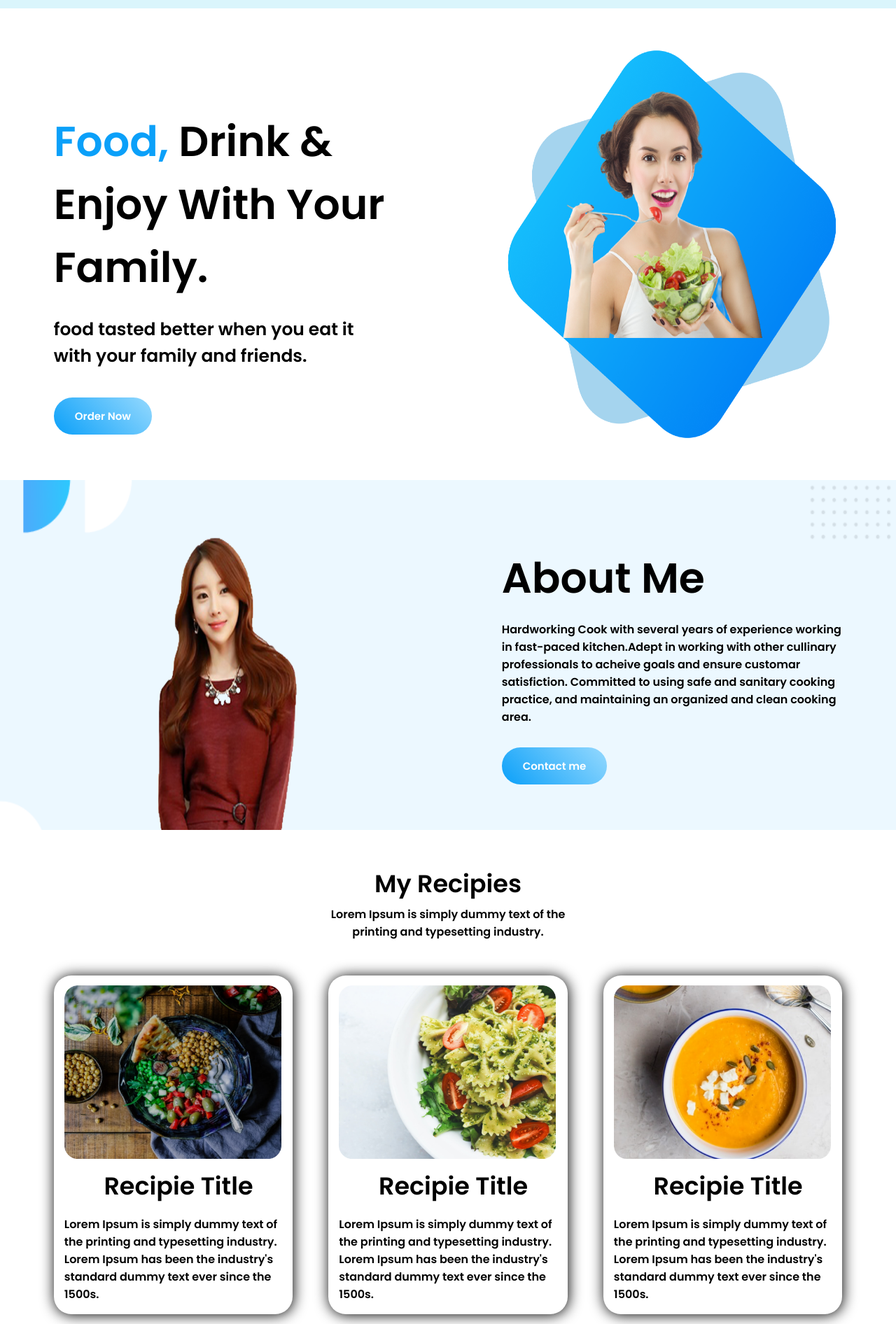
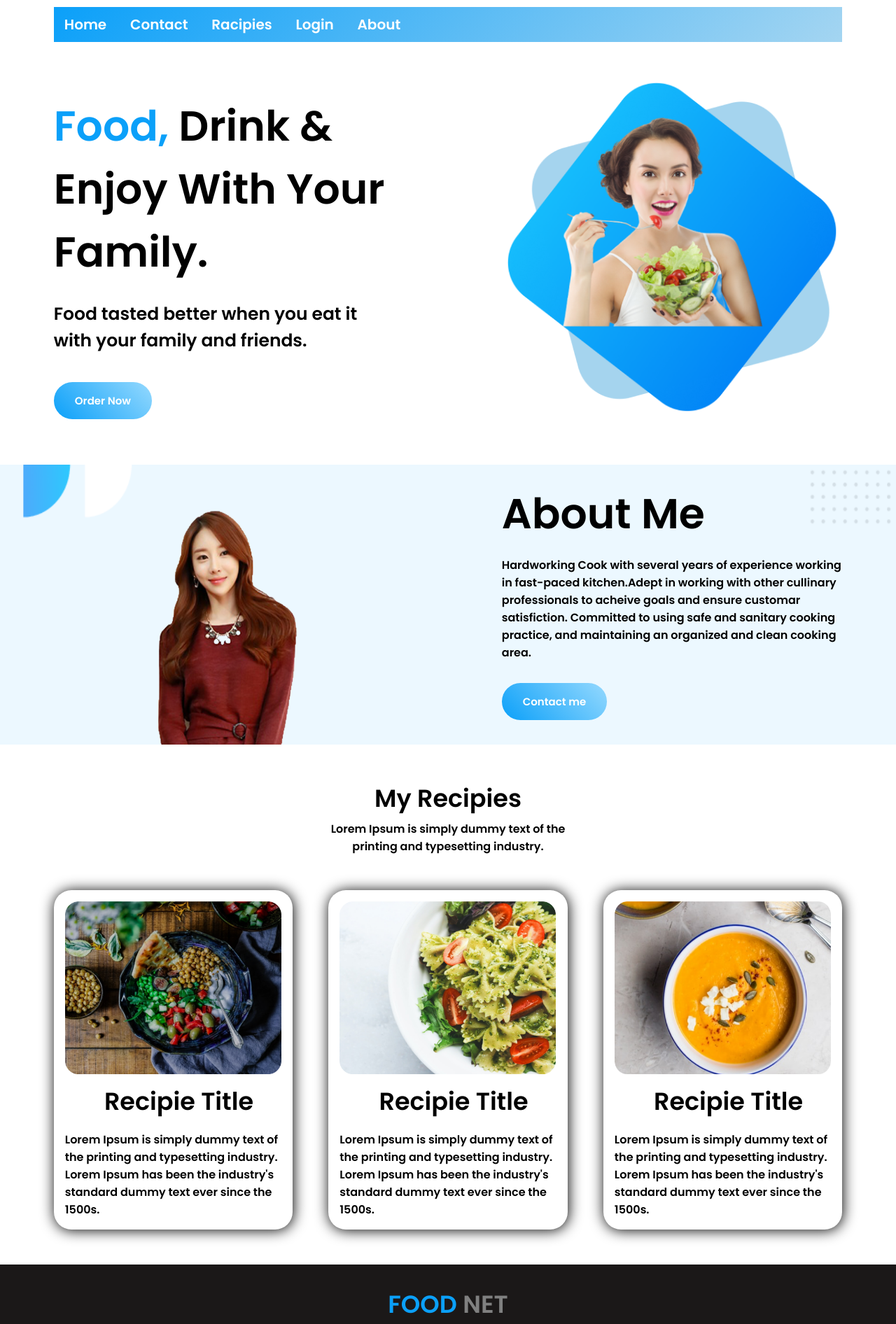
Before and after one commit to MohammadPias/assignment-01, a plain HTML site: page index.html in a window 1280 px wide. Shown: the part 47-1939 px from the top of the page at 70% size. Drawn offline with Linux system fonts and the light colour scheme.

Commit message:
menu bar add

```diff
--- a/index.html
+++ b/index.html
@@ -22,11 +22,18 @@
             <button id="search-button" type="submit"><i class="fa fa-search"></i></button>
         </div>
     </header>
+    <div class="menu-bar">
+        <a href="#">Home</a>
+        <a href="#">Contact</a>
+        <a href="#">Racipies</a>
+        <a href="#">Login</a>
+        <a href="#">About</a>
+    </div>
     <section class="flexible">
         <div class="half-area">
             <h1><span class="blue-color">Food,</span> Drink & Enjoy With Your Family.</h1>
-            <h3>food tasted better when you eat it with your family and friends.</h3>
-            <a href="#" target="_blank">Order Now</a>
+            <h3>Food tasted better when you eat it with your family and friends.</h3>
+            <a id="button" href="#" target="_blank">Order Now</a>
         </div>
         <div class="half-area">
             <img src="images/1.png" alt="image">
@@ -39,7 +46,7 @@
         <div class="half-area">
             <h1>About Me</h1>
             <p>Hardworking Cook with several years of experience working in fast-paced kitchen.Adept in working with other cullinary professionals to acheive goals and ensure customar satisfiction. Committed to using safe and sanitary cooking practice, and maintaining an organized and clean cooking area. </p>
-            <a href="#" target="_blank">Contact me</a>
+            <a id="button" href="#" target="_blank">Contact me</a>
         </div>
     </section>
     <section>
--- a/style.css
+++ b/style.css
@@ -5,12 +5,12 @@ body{
 .logo-area{
     display: flex;
     margin: 0 auto;
-    background: rgb(218, 245, 252)
 }
 .top-area{
     width: 38%;
     margin: 0 6%;
-    padding: 15px 0;
+    padding-top: 15px;
+    padding-bottom: 13px;
 }
 .top-area img{
     width: 35%;
@@ -19,16 +19,30 @@ body{
     float: right;
     padding: 5px 7px;
 }
+.menu-bar{
+    width: 88%;
+    background: linear-gradient(-45deg,#a4d5f1, #0ba0f9);
+    margin: auto;
+}
+a{
+    text-decoration: none;
+    padding: 10px 15px;
+    color: black;
+    display: inline-block;
+    font-size: 20px;
+    color: white;
+
+}
 h1{
-    margin-top: 50px;
+    margin-top: 20px;
     margin-bottom: 0px;
-    padding-top: 45px;
+    padding-top: 5px;
     font-size: 60px;
 }
 h3{
     font-size: 25px;
 }
-a{
+#button{
     text-decoration: none;
     font-size: 15px;
     padding: 15px 30px;
@@ -44,6 +58,7 @@ a{
 }
 .half-area{
     width: 38%;
+    height: 100%;
     margin: 0 6%;
 
 }
@@ -57,7 +72,8 @@ a{
 }
 .bio{
     width: 100%;
-    height: 500px;
+    height: 400px;
+
     background-image: url(images/2.png);
     background-size: cover;
 }
@@ -81,8 +97,8 @@ h2{
     width: 26.5%;
     margin-left: 6%;
     margin-right: 2%;
-    padding-left: 15px;
-    padding-top: 14px;
+    padding-left: 16px;
+    padding-top: 16px;
     box-shadow: 1px 1px 20px black;
     border-radius: 25px;
 }
@@ -90,8 +106,8 @@ h2{
     width: 26.5%;
     margin-left: 2%;
     margin-right: 2%;
-    padding-left: 15px;
-    padding-top: 14px;
+    padding-left: 16px;
+    padding-top: 16px;
     box-shadow: 1px 1px 20px black;
     border-radius: 25px;
 }
@@ -102,8 +118,8 @@ h2{
     width: 26.5%;
     margin-left: 2%;
     margin-right: 6%;
-    padding-left: 15px;
-    padding-top: 14px;
+    padding-left: 16px;
+    padding-top: 16px;
     box-shadow: 1px 1px 20px black;
     border-radius: 25px;
 }
@@ -118,16 +134,17 @@ footer{
     color: #0ba0f9;
 }
 .grey{
-    color: gray;
+    color: rgb(128, 128, 128);
 }
 footer h1{
     text-align: center;
     margin: 5px 0;
-    padding-top: 15px;
+    padding-top: 30px;
+    font-size: 35px;
 }
 footer h4{
     text-align: center;
     margin: 0;
-    font-size: 18px;
+    font-size: 15px;
     color: white;
 }
```
Also changed, not shown: images/logo.png.
